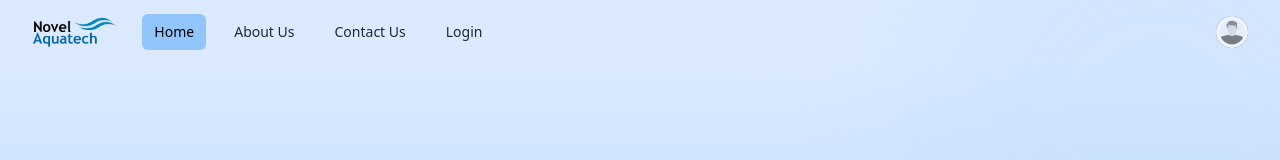
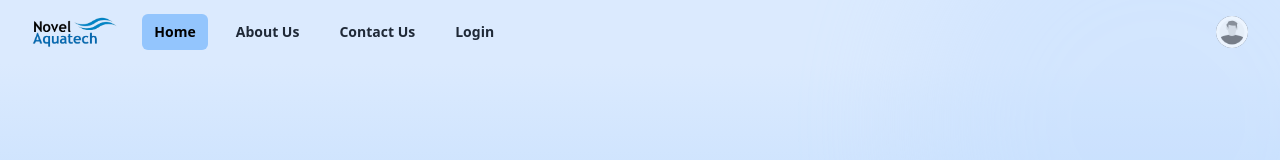
Before and after one commit to NovelAquatech/noveaq-website, a Next.js app: page / in a window 1280 px wide. Shown: the top 160 px of the page. Built offline with nearby package versions, Linux system fonts and the light colour scheme.

Commit message:
Update navbarClient.tsx

```diff
--- a/src/app/_components/navbar/navbarClient.tsx
+++ b/src/app/_components/navbar/navbarClient.tsx
@@ -95,7 +95,7 @@ export default function NavbarClient({ logo, navigation, anonymousProfileImage,
                       (item.current
                         ? "bg-blue-300"
                         : "text-gray-800 hover:bg-blue-200") +
-                      " rounded-md px-3 py-2 text-sm font-medium"
+                      " rounded-md px-3 py-2 text-sm font-semibold"
                     }
                     aria-current={item.current ? "page" : undefined}
                   >
@@ -170,7 +170,7 @@ export default function NavbarClient({ logo, navigation, anonymousProfileImage,
                   (item.current
                     ? "bg-blue-200 text-black"
                     : "text-gray-800 hover:bg-blue-200 hover:text-black") +
-                  " block rounded-md px-3 py-2 text-base font-medium"
+                  " block rounded-md px-3 py-2 text-base font-semibold"
                 }
                 aria-current={item.current ? "page" : undefined}
               >
```
